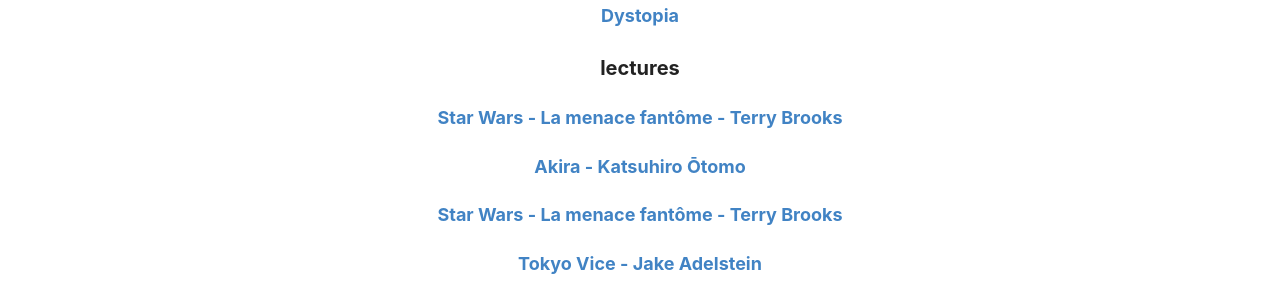
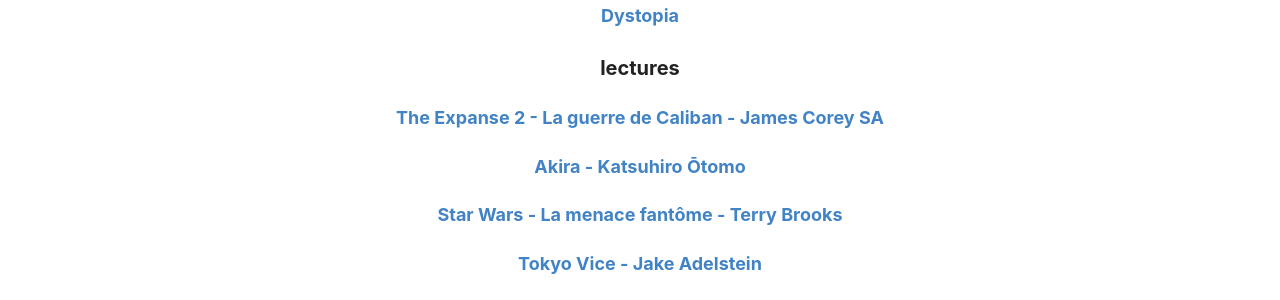
Before and after one commit to homeostasie/bouquins, a Jekyll site: the page built from _pages/categories.md, in a window 1280 px wide and 900 px high, scrolled down 3011 px. Shown: the part 153-453 px from the top of the window. Built offline with Jekyll 4.4.1, drawn with Linux system fonts in a browser that asks for light colours.

Commit message:
titre pour le billet The Expanse 2

```diff
--- a/_posts/2022-01-31-James-Corey-SA_The-Expanse-2-La-guerre-de-Caliban.md
+++ b/_posts/2022-01-31-James-Corey-SA_The-Expanse-2-La-guerre-de-Caliban.md
@@ -1,6 +1,6 @@
 ---
 layout: post
-title: "Star Wars - La menace fantôme - Terry Brooks"
+title: "The Expanse 2 - La guerre de Caliban - James Corey SA"
 categories: lectures
 comments: true
 ---
```
